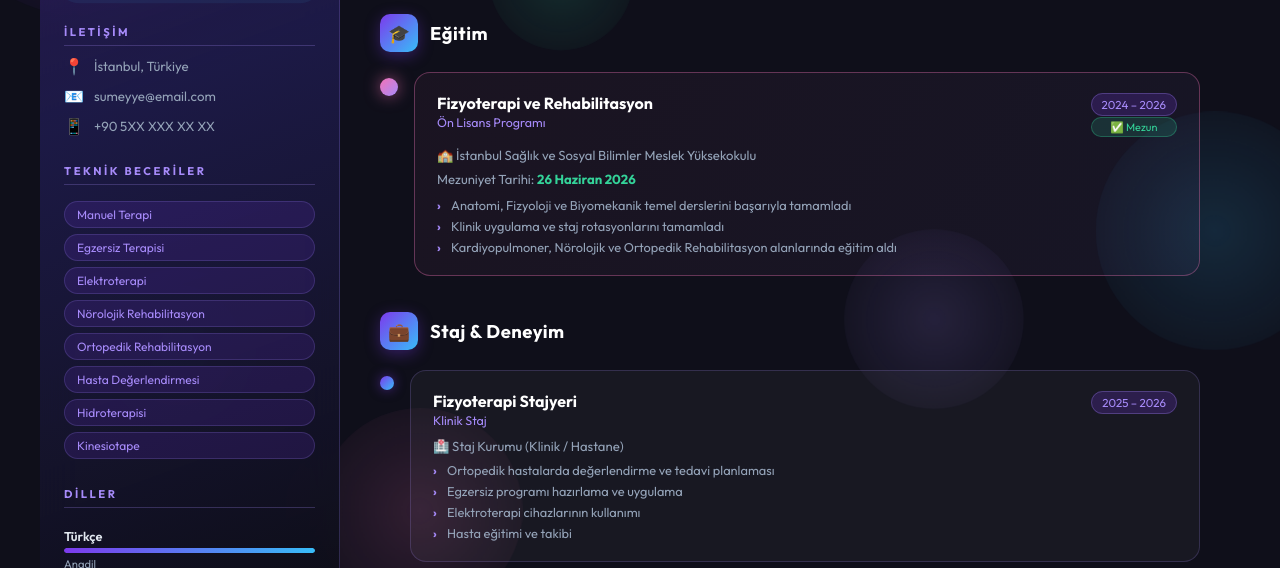
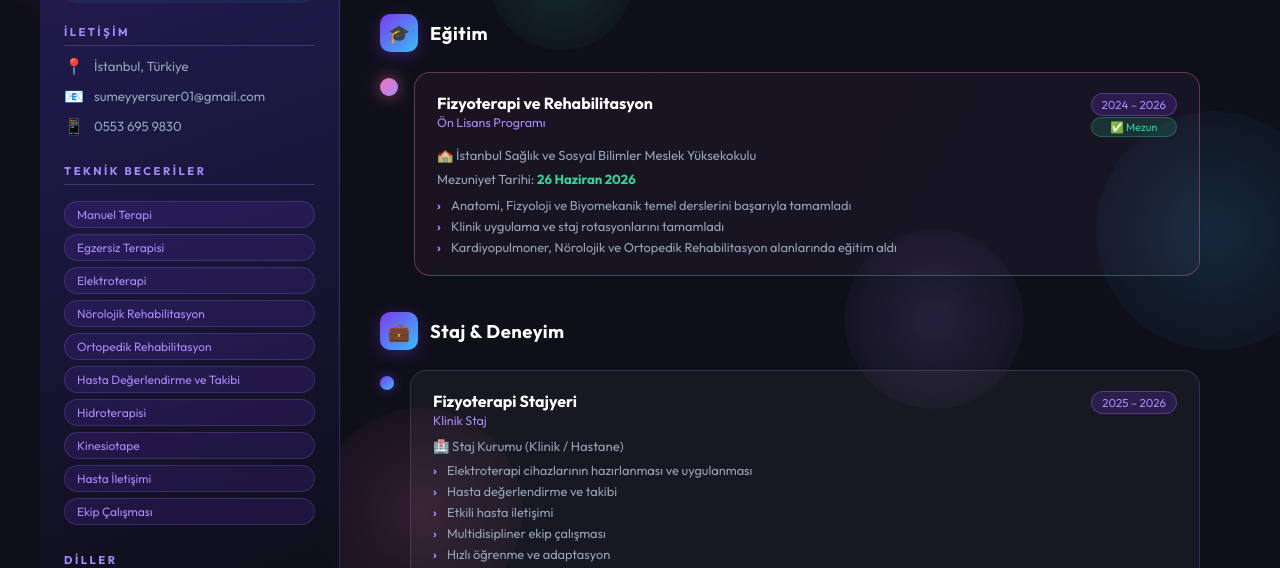
Before and after one commit to resulersurer/sumeyye, a website: page index.html in a window 1280 px wide. Shown: the part 232-800 px from the top of the page. Drawn offline with nearby package versions, Linux system fonts and the light colour scheme; a web font is replaced by a local one.

Commit message:
Gercek iletisim bilgileri ve beceriler eklendi

```diff
--- a/index.html
+++ b/index.html
@@ -50,11 +50,11 @@
           </li>
           <li>
             <span class="c-icon">📧</span>
-            <span>sumeyye@email.com</span>
+            <span>sumeyyersurer01@gmail.com</span>
           </li>
           <li>
             <span class="c-icon">📱</span>
-            <span>+90 5XX XXX XX XX</span>
+            <span>0553 695 9830</span>
           </li>
         </ul>
       </div>
@@ -66,9 +66,11 @@
         <div class="skill-tag">Elektroterapi</div>
         <div class="skill-tag">Nörolojik Rehabilitasyon</div>
         <div class="skill-tag">Ortopedik Rehabilitasyon</div>
-        <div class="skill-tag">Hasta Değerlendirmesi</div>
+        <div class="skill-tag">Hasta Değerlendirme ve Takibi</div>
         <div class="skill-tag">Hidroterapisi</div>
         <div class="skill-tag">Kinesiotape</div>
+        <div class="skill-tag">Hasta İletişimi</div>
+        <div class="skill-tag">Ekip Çalışması</div>
       </div>
 
       <div class="lang-section">
@@ -170,10 +172,12 @@
               </div>
               <p class="card-org">🏥 Staj Kurumu (Klinik / Hastane)</p>
               <ul class="card-list">
-                <li>Ortopedik hastalarda değerlendirme ve tedavi planlaması</li>
-                <li>Egzersiz programı hazırlama ve uygulama</li>
-                <li>Elektroterapi cihazlarının kullanımı</li>
-                <li>Hasta eğitimi ve takibi</li>
+                <li>Elektroterapi cihazlarının hazırlanması ve uygulanması</li>
+                <li>Hasta değerlendirme ve takibi</li>
+                <li>Etkili hasta iletişimi</li>
+                <li>Multidisipliner ekip çalışması</li>
+                <li>Hızlı öğrenme ve adaptasyon</li>
+                <li>Dikkatli ve sorumluluk bilinciyle çalışma</li>
               </ul>
             </div>
           </div>
```
